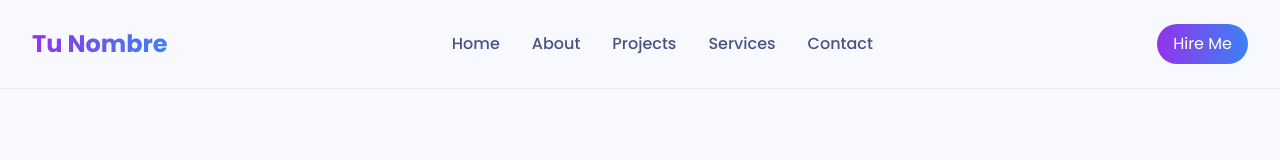
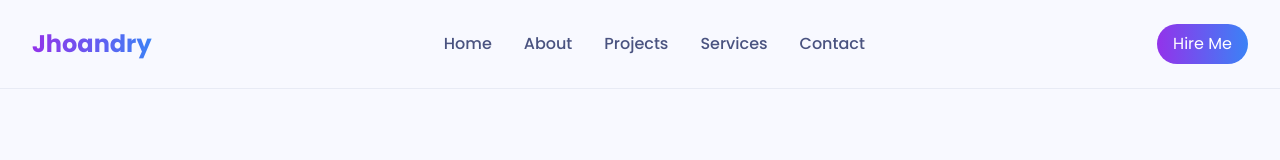
Before and after one commit to jhoandryA/Portafolio, a Next.js app: page / in a window 1280 px wide. Shown: the top 160 px of the page. Built offline with nearby package versions, Linux system fonts and the light colour scheme.

Commit message:
Update Header.tsx

```diff
--- a/app/components/Header.tsx
+++ b/app/components/Header.tsx
@@ -29,7 +29,7 @@ export default function Header() {
                     onClick={() => smoothScrollTo('home')}
                     className="text-2xl font-bold bg-gradient-to-r from-purple-600 to-blue-500 bg-clip-text text-transparent"
                 >
-                    Tu Nombre
+                    Jhoandry
                 </button>
 
                 {/* Desktop Navigation */}
```
